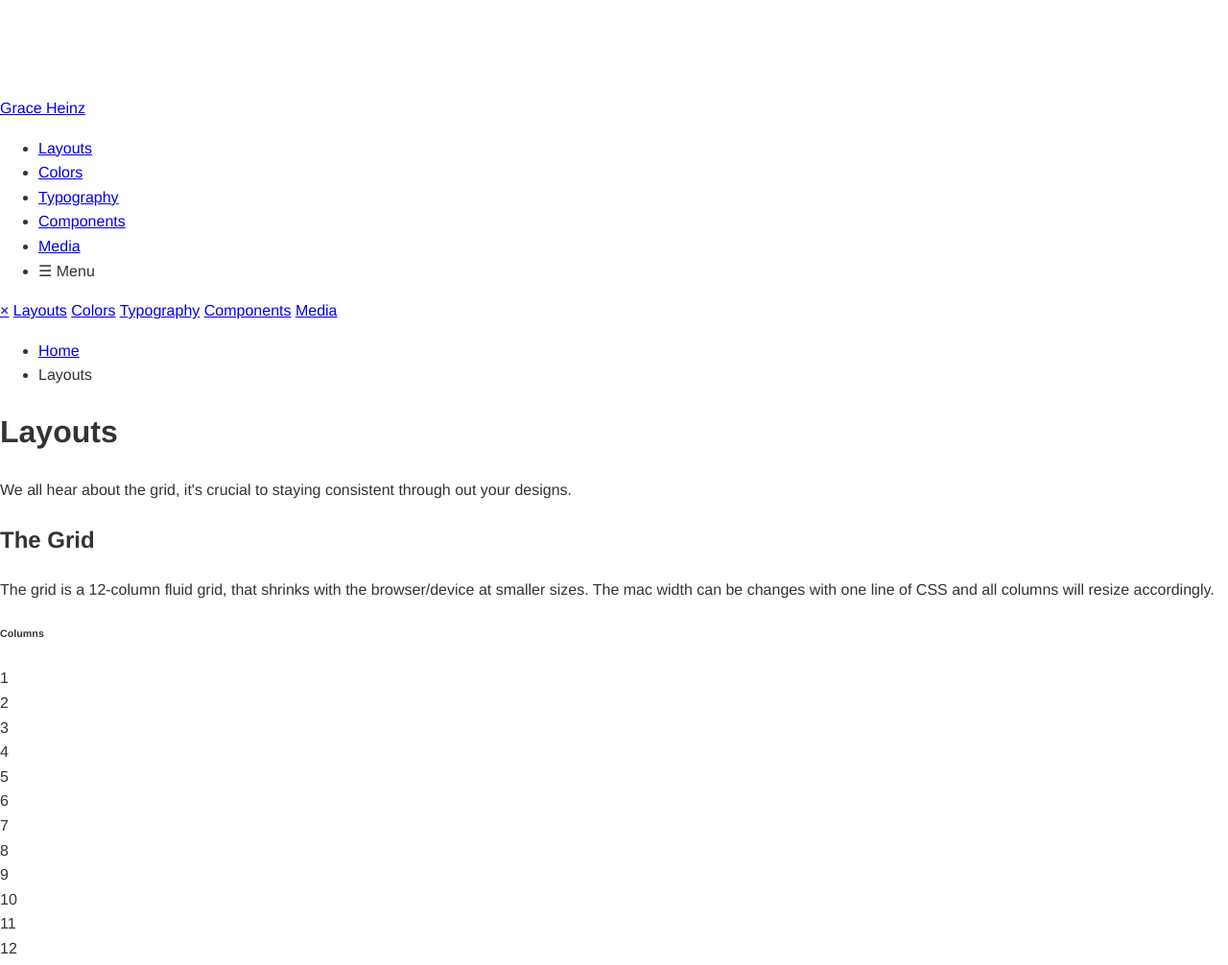
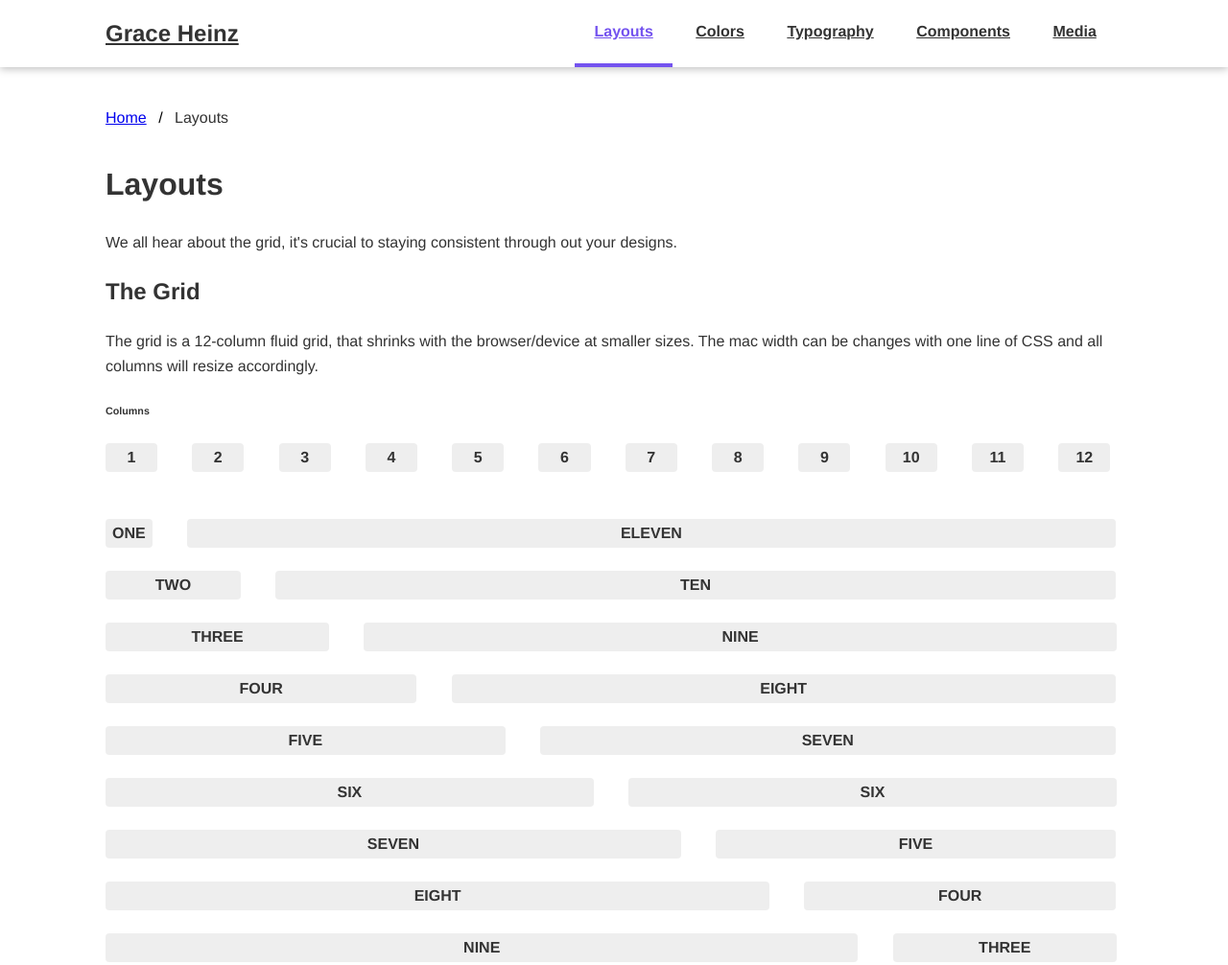
Before and after one commit to graceheinz/Styleguide, a plain HTML site: page layouts.html in a window 1280 px wide. Shown: the top 1006 px of the page at 96% size. Drawn offline with Linux system fonts and the light colour scheme.

Commit message:
Add files via upload
Week 2 Changes

```diff
--- a/css/style.css
+++ b/css/style.css
@@ -30,3 +30,224 @@ img {
 .home h1 {
     margin-top: 0;
 }
+
+/* Navigation
+–––––––––––––––––––––––––––––––––––––––––––––––––– */
+nav {
+    position: fixed;
+    background: #FFF;
+    top: 0;
+    left: 0;
+    width: 100%;
+    z-index: 1;
+    box-shadow: 0 2px 8px 0 rgba(0,0,0,0.25);
+}
+nav a {
+    color: #333;
+    font-weight: bold;
+}
+nav .topnav li.mobile {
+    display: none;
+}
+@media (max-width: 903px) {
+    nav .topnav ul li {
+        display: none;
+    }
+    nav .topnav ul li.mobile {
+        display: inline-block;
+    }
+    nav .eight.columns,
+    nav .four.columns {
+        width: 48%;
+    }
+}
+.logo {
+    font-size: 24px;
+    margin-top: 16px;
+}
+.logo a:hover {
+    color: #7453EF;
+    text-decoration: none;
+}
+.topnav {
+    text-align: right;
+}
+.topnav ul {
+    margin: 0;
+    padding: 0;
+}
+.topnav ul li {
+    display: inline-block;
+    vertical-align: top;
+}
+.topnav a {
+    padding: 20px;
+    border-bottom: 4px solid #FFF;
+    display: block;
+    transition: background-color 0.8 ease;
+}
+.topnav a.active {
+    padding: 20px;
+    border-bottom: 4px solid #7453EF;
+    color: #7453EF;
+}
+.topnav a:hover {
+    background: #7453EF;
+    border-bottom: 4px solid #7453EF;
+    color: #FFF;
+    text-decoration: none;
+}
+
+.slidenav {
+    height: 100%;
+    width: 0;
+    position: fixed;
+    z-index: 1;
+    top: 0;
+    left: 0;
+    background-color: #111;
+    overflow-x: hidden;
+    transition: 0.5s;
+    padding-top: 60px;
+}
+.slidenav a {
+    padding: 8px 8px 8px 32px;
+    text-decoration: none;
+    color: #818181;
+    display: block;
+    transition: 0.3s;
+}
+.slidenav a:hover {
+    color: #f1f1f1;
+    text-decoration: none;
+}
+.slidenav .closebtn {
+    position: absolute;
+    top: 0;
+    right: 25px;
+    font-size: 36px;
+    margin-left: 50px;
+}
+@media screen and (max-height: 450px) {
+    .slidenav {
+        padding-top: 15px;
+    }
+    .slidenav a{
+        font-size: 18px;
+    }
+}
+
+/* Breadcrumbs
+–––––––––––––––––––––––––––––––––––––––––––––––––– */
+ul.breadcrumb {
+    padding: 10px 16px 10px 0;
+    list-style: none;
+}
+ul.breadcrumb li{
+    display: inline;
+}
+ul.breadcrumb li+li:before {
+    padding: 8px;
+    color: black;
+    content: "/\00a0";
+}
+
+/* Grid
+–––––––––––––––––––––––––––––––––––––––––––––––––– */
+.container {
+    position: relative;
+    max-width: 1060px;
+    margin: 0 auto;
+    padding: 0 20px;
+}
+.column,
+.columns {
+    display: inline-block;
+    vertical-align: top;
+    margin-left: 3%;
+}
+.column:first-child,
+.columns:first-child {
+    margin-left: 0;
+}
+.one.column {
+    width: 4.6%
+}
+.one.columns {
+    width: 5.1%
+}
+.two.columns {
+    width: 13.3%
+}
+.three.columns {
+    width: 22%
+}
+.four.columns {
+    width: 30.6%
+}
+.five.columns {
+    width: 39.3%
+}
+.six.columns {
+    width: 48%
+}
+.seven.columns {
+    width: 56.6%
+}
+.eight.columns {
+    width: 65.3%
+}
+.nine.columns {
+    width: 74.0%
+}
+.ten.columns {
+    width: 82.6%
+}
+.eleven.columns {
+    width: 91.3%
+}
+.twelve.columns {
+    width: 100%
+    margin-left: 0;
+}
+
+@media (max-width: 550px) {
+    .one.column,
+    .one.columns,
+    .two.columns,
+    .three.columns,
+    .four.columns,
+    .five.columns,
+    .six.columns,
+    .seven.columns,
+    .eight.columns,
+    .nine.columns,
+    .ten.columns,
+    .eleven.columns,
+    .twelve.columns, {
+        width: 100%
+    }
+    .column,
+        .columns {
+        margin-left: 0%;
+    }
+}
+.example-grid .column,
+.example-grid .columns {
+    background: #EEE;
+    text-align: center;
+    border-radius: 4px;
+    text-transform: uppercase;
+    height: 30px;
+    line-height: 30px;
+    margin-bottom: 24px;
+    font-weight: 600;
+}
+
+/* Footer
+–––––––––––––––––––––––––––––––––––––––––––––––––– */
+footer{
+    border-top: 1px solid #E1E1E1;
+    margin-top: 48px;
+    padding: 24px 0 0;
+}
```
